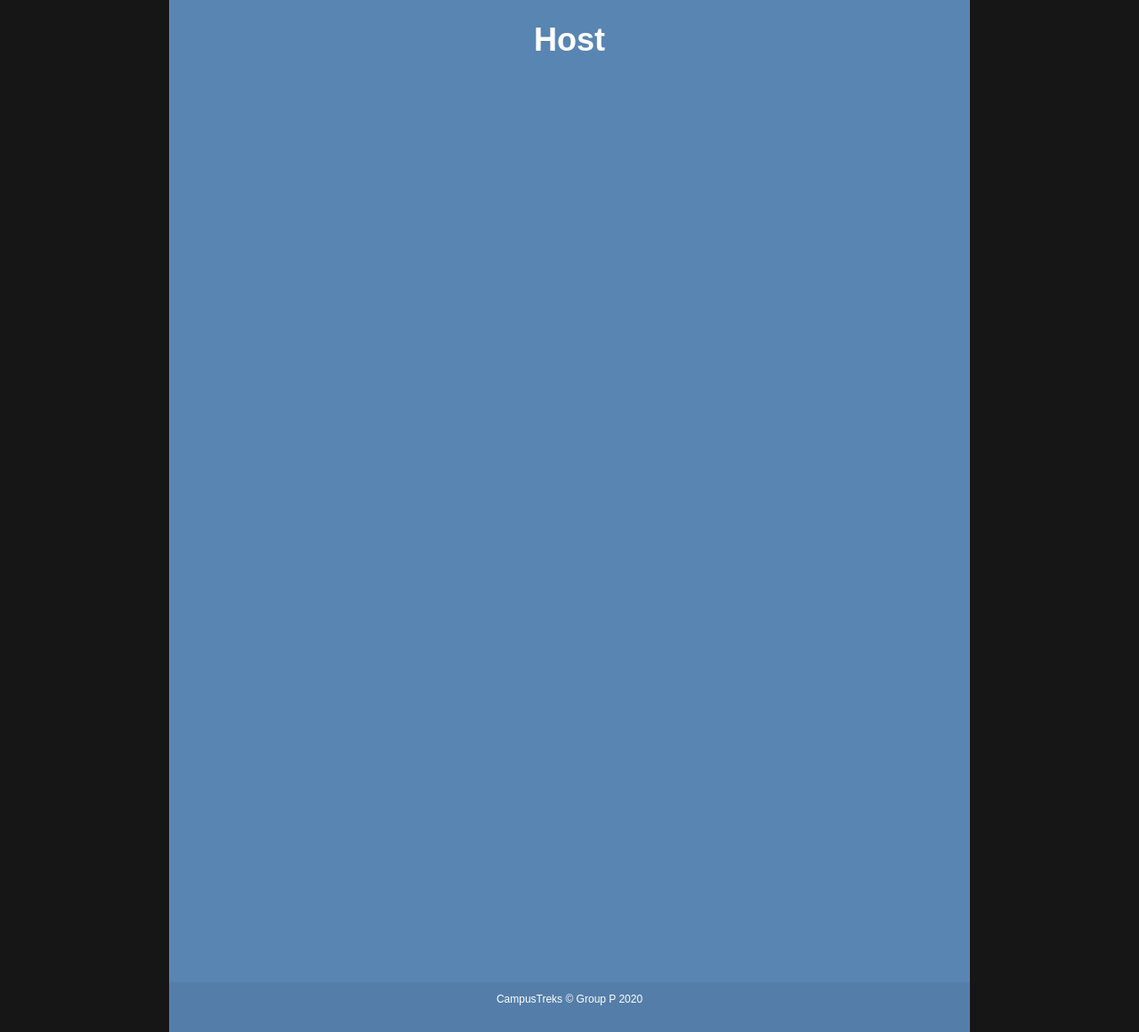
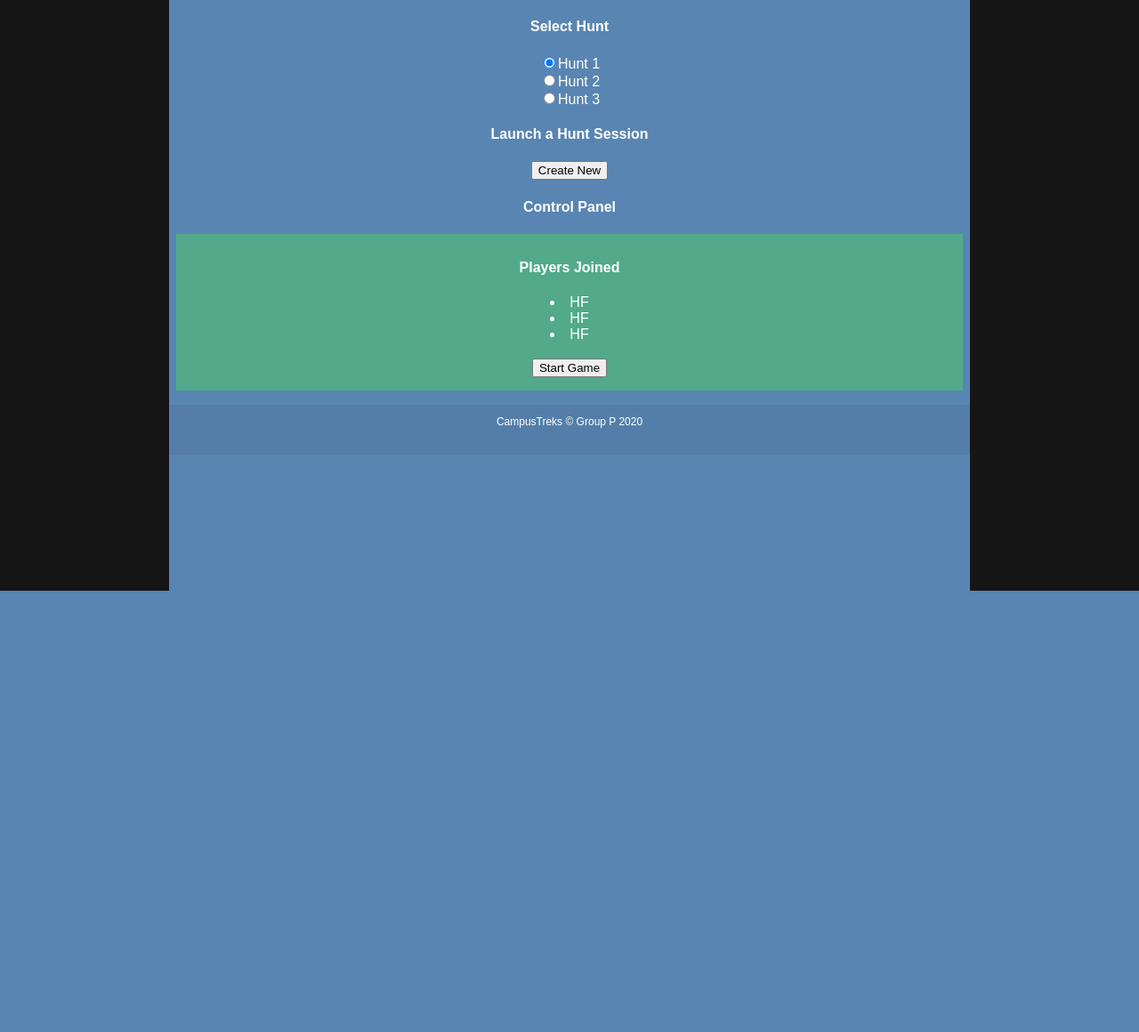
Before and after one commit to lloydtao/ECM2434-Treasure-Hunt, a PHP site: page /host in a window 1280 px wide. Shown: the part 136-1296 px from the top of the page at 89% size. After the commit the page ends 800 px from the top, so only its background shows below. Run offline with PHP 8.4, Linux system fonts and the light colour scheme.

Commit message:
Add form to represent hosting game to Host page
User story: "As a game master, I can visit the 'start' page to initialise a hunt session for players to join."

```diff
--- a/src/www/campustreks/host.php
+++ b/src/www/campustreks/host.php
@@ -8,9 +8,33 @@
 	<!-- Header -->
 	<?php include($publichtml.'templates/header.php'); ?>
 	<!-- Content -->
-	<div style="min-height:1080px">
+	<div class="content">
 	  <div>
-	  <h1>Host</h1>
+	  <form action='post.php' method='POST'>
+	    <div class="sidebar">
+		  <h4>Select Hunt</h4>
+		  <input type="radio" name="gender" value="male" checked>Hunt 1
+		  <br>
+		  <input type="radio" name="gender" value="female">Hunt 2
+		  <br>
+		  <input type="radio" name="gender" value="other">Hunt 3
+		  <br>
+		</div>
+	    <div class="sidebar-content">
+		  <h4>Launch a Hunt Session</h4>
+		  <input type="submit" value="Create New">
+		  <h4>Control Panel</h4>
+		  <div style="height:160px;background-color:#52AA8A;margin:8;padding:8">
+		    <h4>Players Joined</h4>
+			<li>HF</li>
+			<li>HF</li>
+			<li>HF</li>
+			<br>
+		    <input type="submit" value="Start Game">
+		  </div>
+	    </div>
+	  </form>
+
 	  </div>
 	</div>
 	<!-- Footer -->
```
